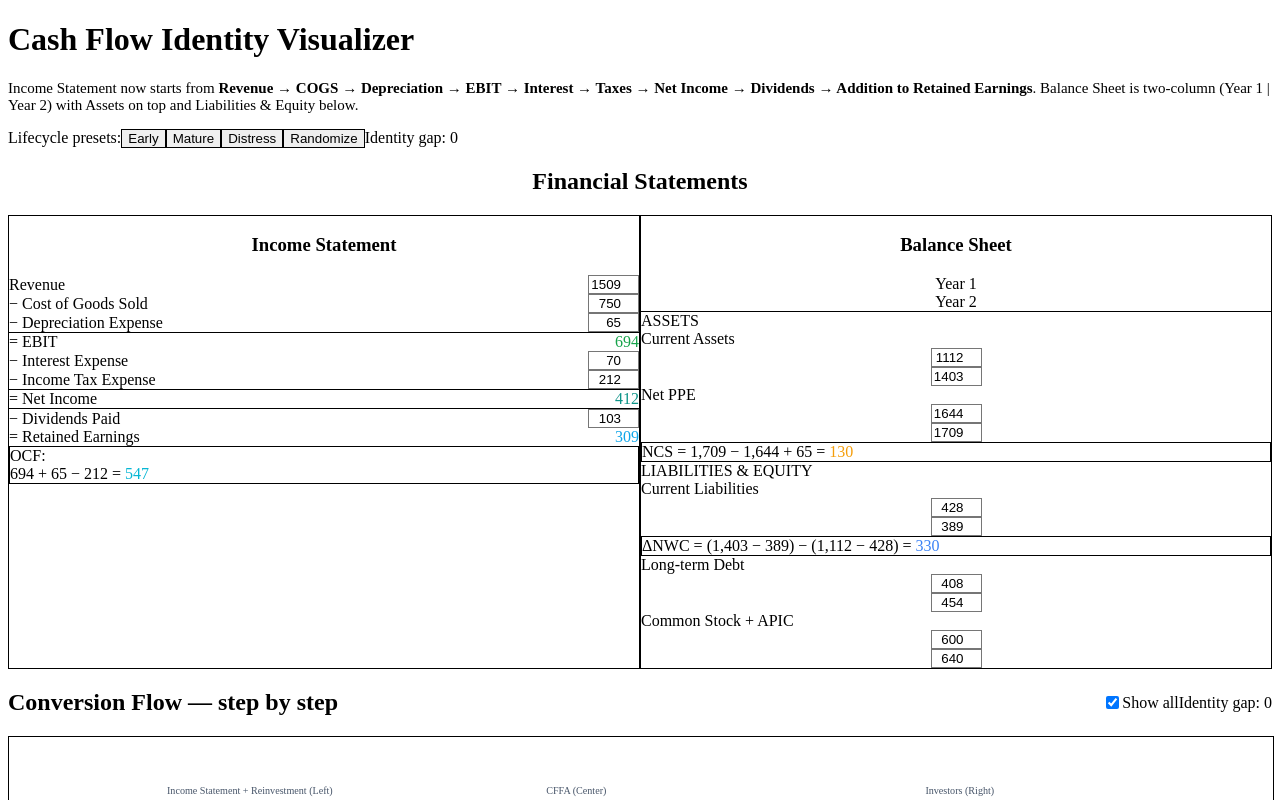
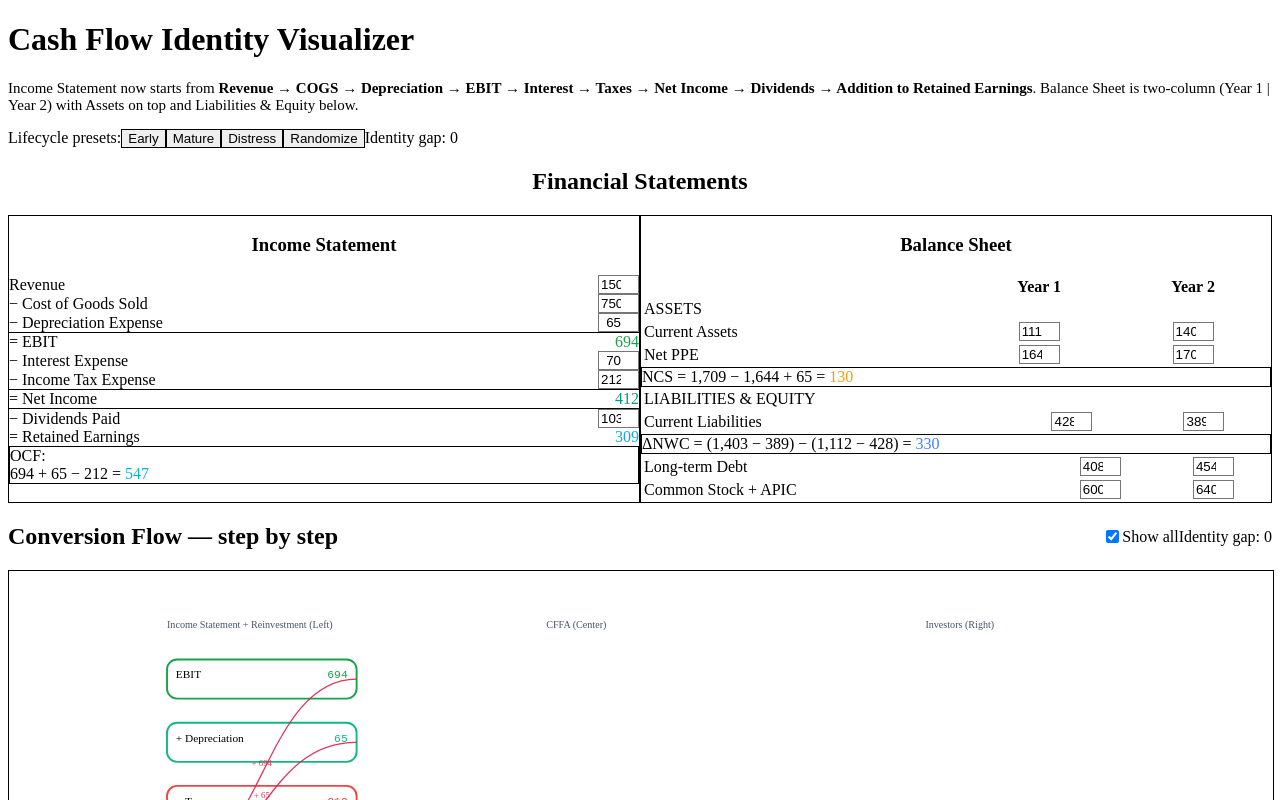
Before and after one commit to xuxiguo/CFFA-Visualizer, a React (Vite) app: page / in a window 1280 px wide. Shown: the top 800 px of the page. Built offline with nearby package versions, Linux system fonts and the light colour scheme.

Commit message:
REAL FIX: Use HTML table for Balance Sheet to ensure Year 1 and Year 2 are truly side-by-side

```diff
--- a/src/App.tsx
+++ b/src/App.tsx
@@ -239,61 +239,67 @@ export default function App() {
                 <h3 className="font-bold text-xs text-center">Balance Sheet</h3>
               </div>
               <div className="p-2">
-                <div className="space-y-1">
-                  {/* Column Headers */}
-                  <div className="grid grid-cols-[2fr,1fr,1fr] gap-2 text-xs font-semibold border-b border-green-200 pb-1">
-                    <div className="text-left"></div>
-                    <div className="text-center text-green-700">Year 1</div>
-                    <div className="text-center text-green-700">Year 2</div>
-                  </div>
+                {/* Balance Sheet Table */}
+                <table className="w-full text-xs">
+                  <thead>
+                    <tr className="border-b border-green-200">
+                      <th className="text-left py-1"></th>
+                      <th className="text-center py-1 text-green-700">Year 1</th>
+                      <th className="text-center py-1 text-green-700">Year 2</th>
+                    </tr>
+                  </thead>
+                  <tbody>
+                    <tr><td colSpan={3} className="font-bold text-green-800 py-1">ASSETS</td></tr>
 
-                  <div className="text-xs font-bold text-green-800 mt-2 mb-1">ASSETS</div>
+                    <tr>
+                      <td className="text-left py-1">Current Assets</td>
+                      <td className="text-center py-1"><CompactInput value={values.begCA} onChange={update("begCA")} style={highlight(["ΔNWC→CFFA"])} /></td>
+                      <td className="text-center py-1"><CompactInput value={values.endCA} onChange={update("endCA")} style={highlight(["ΔNWC→CFFA"])} /></td>
+                    </tr>
 
-                  {/* Current Assets Row */}
-                  <div className="grid grid-cols-[2fr,1fr,1fr] gap-2 items-center">
-                    <div className="text-xs text-left">Current Assets</div>
-                    <div className="text-center"><CompactInput value={values.begCA} onChange={update("begCA")} style={highlight(["ΔNWC→CFFA"])} /></div>
-                    <div className="text-center"><CompactInput value={values.endCA} onChange={update("endCA")} style={highlight(["ΔNWC→CFFA"])} /></div>
-                  </div>
-
-                  {/* Net PPE Row */}
-                  <div className="grid grid-cols-[2fr,1fr,1fr] gap-2 items-center">
-                    <div className="text-xs text-left">Net PPE</div>
-                    <div className="text-center"><CompactInput value={values.begNetPPE} onChange={update("begNetPPE")} style={highlight(["NCS→CFFA"])} /></div>
-                    <div className="text-center"><CompactInput value={values.endNetPPE} onChange={update("endNetPPE")} style={highlight(["NCS→CFFA"])} /></div>
-                  </div>
+                    <tr>
+                      <td className="text-left py-1">Net PPE</td>
+                      <td className="text-center py-1"><CompactInput value={values.begNetPPE} onChange={update("begNetPPE")} style={highlight(["NCS→CFFA"])} /></td>
+                      <td className="text-center py-1"><CompactInput value={values.endNetPPE} onChange={update("endNetPPE")} style={highlight(["NCS→CFFA"])} /></td>
+                    </tr>
+                  </tbody>
+                </table>
 
                 <div className="p-1 bg-orange-50 rounded border border-orange-200 mt-1 text-xs">
                   <div className="font-semibold text-orange-800 text-xs">NCS = {fmt0(num(values.endNetPPE))} − {fmt0(num(values.begNetPPE))} + {fmt0(num(values.depreciation))} = <span style={{color:C.ncs}}>{fmt0(d.NCS)}</span></div>
                 </div>
 
-                  <div className="text-xs font-bold text-green-800 mt-3 mb-1">LIABILITIES & EQUITY</div>
+                <table className="w-full text-xs mt-2">
+                  <tbody>
+                    <tr><td colSpan={3} className="font-bold text-green-800 py-1">LIABILITIES & EQUITY</td></tr>
 
-                  {/* Current Liabilities Row */}
-                  <div className="grid grid-cols-[2fr,1fr,1fr] gap-2 items-center">
-                    <div className="text-xs text-left">Current Liabilities</div>
-                    <div className="text-center"><CompactInput value={values.begCL} onChange={update("begCL")} style={highlight(["ΔNWC→CFFA"])} /></div>
-                    <div className="text-center"><CompactInput value={values.endCL} onChange={update("endCL")} style={highlight(["ΔNWC→CFFA"])} /></div>
-                  </div>
+                    <tr>
+                      <td className="text-left py-1">Current Liabilities</td>
+                      <td className="text-center py-1"><CompactInput value={values.begCL} onChange={update("begCL")} style={highlight(["ΔNWC→CFFA"])} /></td>
+                      <td className="text-center py-1"><CompactInput value={values.endCL} onChange={update("endCL")} style={highlight(["ΔNWC→CFFA"])} /></td>
+                    </tr>
+                  </tbody>
+                </table>
 
                 <div className="p-1 bg-blue-50 rounded border border-blue-200 mt-1 text-xs">
                   <div className="font-semibold text-blue-800 text-xs">ΔNWC = ({fmt0(num(values.endCA))} − {fmt0(num(values.endCL))}) − ({fmt0(num(values.begCA))} − {fmt0(num(values.begCL))}) = <span style={{color:C.dnwc}}>{fmt0(d.dNWC)}</span></div>
                 </div>
 
-                  {/* Long-term Debt Row */}
-                  <div className="grid grid-cols-[2fr,1fr,1fr] gap-2 items-center">
-                    <div className="text-xs text-left">Long-term Debt</div>
-                    <div className="text-center"><CompactInput value={values.begLTD} onChange={update("begLTD")} style={highlight(["CFFA→Creditors"])} /></div>
-                    <div className="text-center"><CompactInput value={values.endLTD} onChange={update("endLTD")} style={highlight(["CFFA→Creditors"])} /></div>
-                  </div>
+                <table className="w-full text-xs">
+                  <tbody>
+                    <tr>
+                      <td className="text-left py-1">Long-term Debt</td>
+                      <td className="text-center py-1"><CompactInput value={values.begLTD} onChange={update("begLTD")} style={highlight(["CFFA→Creditors"])} /></td>
+                      <td className="text-center py-1"><CompactInput value={values.endLTD} onChange={update("endLTD")} style={highlight(["CFFA→Creditors"])} /></td>
+                    </tr>
 
-                  {/* Common Stock Row */}
-                  <div className="grid grid-cols-[2fr,1fr,1fr] gap-2 items-center">
-                    <div className="text-xs text-left">Common Stock + APIC</div>
-                    <div className="text-center"><CompactInput value={values.begCSAPIC} onChange={update("begCSAPIC")} style={highlight(["CFFA→Stockholders"])} /></div>
-                    <div className="text-center"><CompactInput value={values.endCSAPIC} onChange={update("endCSAPIC")} style={highlight(["CFFA→Stockholders"])} /></div>
-                  </div>
-                </div>
+                    <tr>
+                      <td className="text-left py-1">Common Stock + APIC</td>
+                      <td className="text-center py-1"><CompactInput value={values.begCSAPIC} onChange={update("begCSAPIC")} style={highlight(["CFFA→Stockholders"])} /></td>
+                      <td className="text-center py-1"><CompactInput value={values.endCSAPIC} onChange={update("endCSAPIC")} style={highlight(["CFFA→Stockholders"])} /></td>
+                    </tr>
+                  </tbody>
+                </table>
               </div>
             </div>
           </div>
@@ -419,5 +425,5 @@ function CompactRow({ label, value, input, color, emphasis = false, style }:
 }
 
 function CompactInput({ value, onChange, style }: { value: any; onChange: (e: React.ChangeEvent<HTMLInputElement>) => void; style?: React.CSSProperties }) {
-  return <input type="number" step="any" value={value} onChange={onChange} style={style} className="w-[45px] rounded border border-slate-300 px-1 py-0.5 text-right font-mono text-xs focus:border-blue-500 focus:ring-1 focus:ring-blue-200 transition-colors bg-white" />;
+  return <input type="number" step="any" value={value} onChange={onChange} style={style} className="w-[35px] rounded border border-slate-300 px-1 py-0.5 text-right font-mono text-xs focus:border-blue-500 focus:ring-1 focus:ring-blue-200 transition-colors bg-white" />;
 }
```
Lines whose indentation alone changed are shown as unchanged.
